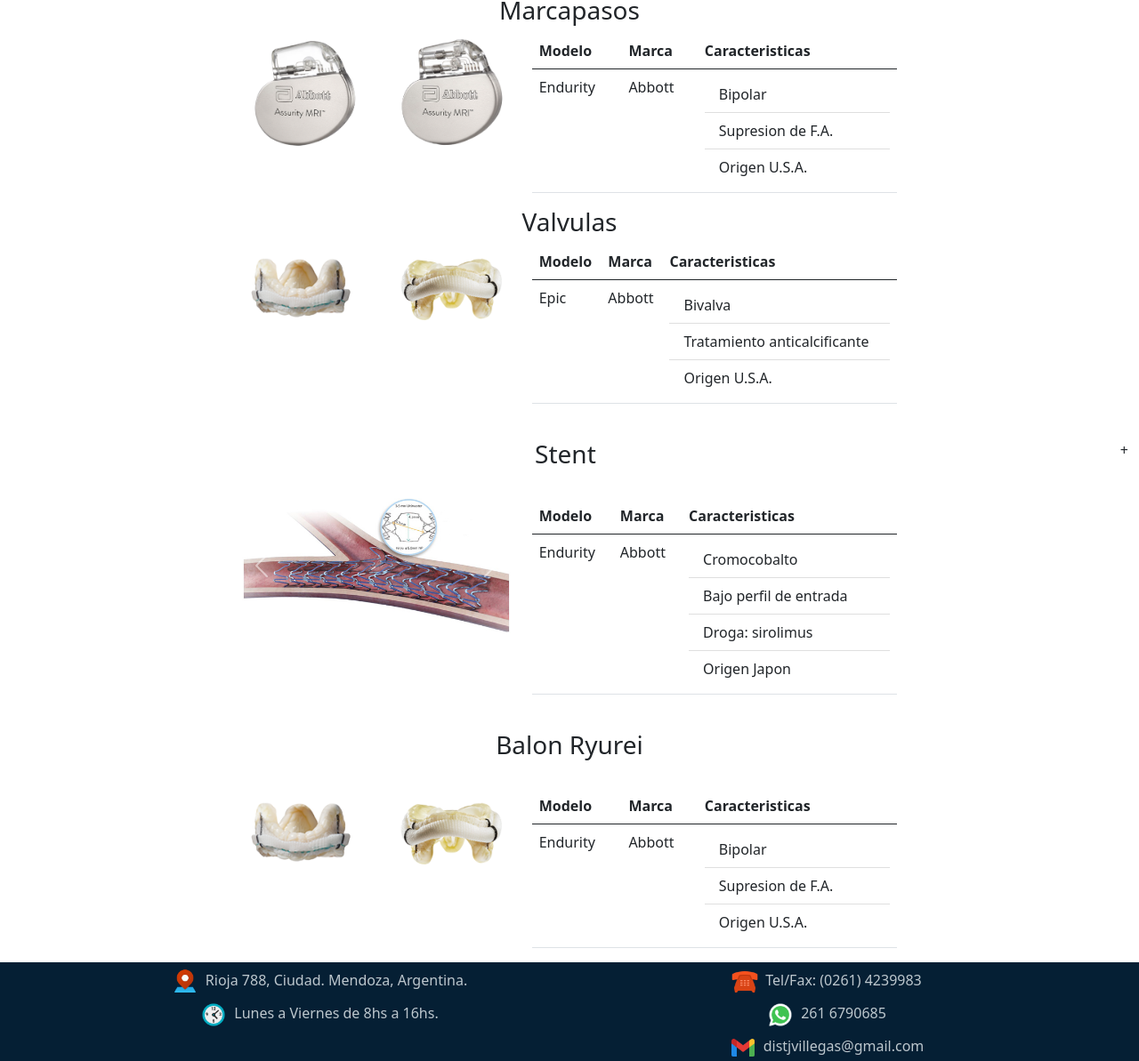
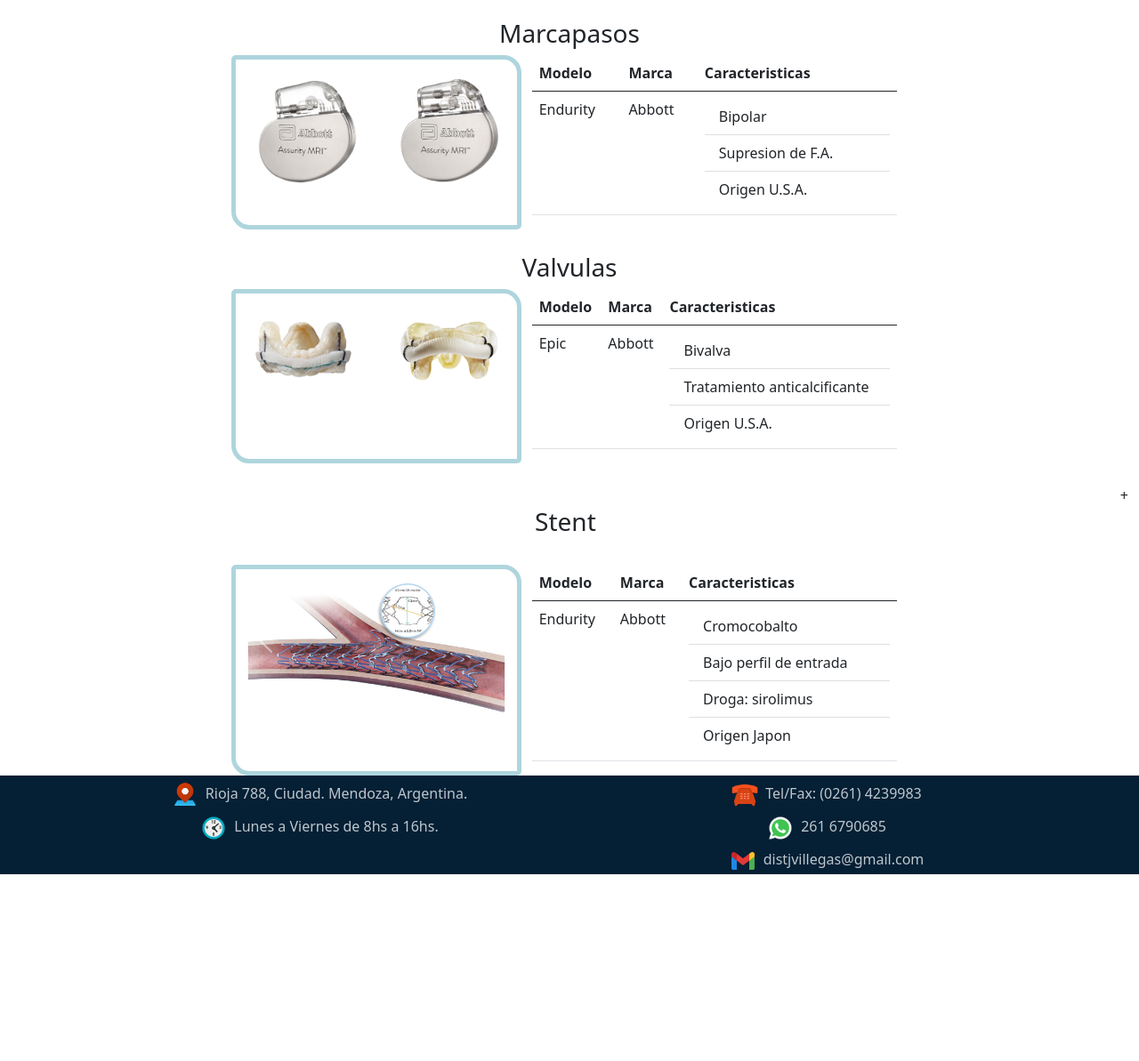
Before and after one commit to eugenia-villegas/Distribuidora-Juan-Villegas, a website: page productos.html in a window 1280 px wide. Shown: the part 170-1363 px from the top of the page at 89% size. After the commit the page ends 1153 px from the top, so only its background shows below. Drawn offline with nearby package versions, Linux system fonts and the light colour scheme.

Commit message:
Cambios en Productos y header

```diff
--- a/productos.html
+++ b/productos.html
@@ -24,15 +24,7 @@
             <a href="index.html" class="nav-link">Inicio</a>
           </li>
           <li class="nav-item">
-            <class class="dropdown">
-              <button class="btn dropdown-toggle" type="button" id="dropdownMenu2" data-toggle="dropdown" aria-haspopup="true" aria-expanded="false">
-              <a href="productos.html">Productos</a></button>
-              <div class="dropdown-menu" aria-labelledby="dropdownMenu2">
-                <button class="dropdown-item" type="button">Marcapasos</button>
-                <button class="dropdown-item" type="button">Valvulas</button>
-                <button class="dropdown-item" type="button">Stent</button>
-              </div>
-            </class>
+            <a href="productos.html" class="nav-link">Productos</a>
           </li>
           <li class="nav-item">
             <a href="nosotros.html" class="nav-link">Nosotros</a>
@@ -56,12 +48,12 @@
       </div>
 
       <div class="row justify-content-center">
-        <div class="col"><h3 class="text-center">Marcapasos</h3></div>
+        <div class="col"><h3 class="text-center producto__titulo">Marcapasos</h3></div>
       </div>
 
         <div class="row justify-content-center">
-          <div class="col-md-3">
-            <img src="img/marcapaso.png" class="img-fluid">
+          <div class="col-md-3 productos__img">
+            <img src="img/marcapaso.png" class="img-fluid productos__img--active">
           </div>
 
           <div class="col-md-4">
@@ -91,13 +83,13 @@
         </div>
 
         <div class="row justify-content-center">
-            <div class="col"><h3 class="text-center">Valvulas</h3></div>
+            <div class="col"><h3 class="text-center producto__titulo">Valvulas</h3></div>
         </div>
 
         <div class="row justify-content-center">
 
-          <div class="col-md-3">
-            <img src="img/valvulas.png" class="img-fluid">
+          <div class="col-md-3 productos__img">
+            <img src="img/valvulas.png" class="img-fluid productos__img--active">
           </div>
 
           <div class="col-md-4">
@@ -127,11 +119,11 @@
          </div>
 
          <div class="row p-4 justify-content-center">
-          <div class="col"><h3 class="text-center">Stent</h3></div>+
+          <div class="col"><h3 class="text-center producto__titulo">Stent</h3></div>+
         </div>
 
         <div class="row justify-content-center">
-          <div class="col-md-3">
+          <div class="col-md-3 productos__img">
 
             <div id="myCarousel" class="carousel slide" data-ride="carousel">
 
@@ -143,13 +135,13 @@
 
               <div class="carousel-inner">
                 <div class="carousel-item active">
-                  <img class="d-block w-100" src="img/stent3.jpg" alt="First slide">
+                  <img class="d-block w-100 productos__img--active" src="img/stent3.jpg" alt="First slide">
                 </div>
                 <div class="carousel-item">
-                  <img class="d-block w-100" src="img/stent.png" width="270" height="130" alt="Second slide">
+                  <img class="d-block w-100 productos__img--active" src="img/stent.png" width="270" height="130" alt="Second slide">
                 </div>
                 <div class="carousel-item">
-                  <img class="d-block w-100" src="img/stent4.jpg" width="270" height="130" alt="Third Slide">
+                  <img class="d-block w-100 roductos__img--active" src="img/stent4.jpg" width="270" height="130" alt="Third Slide">
                 </div>
               </div>
 
@@ -189,41 +181,6 @@
             </table>
           </div>
         </div>
-
-        <div class="row justify-content-center">
-          <div class="row p-4 justify-content-center">
-            <div class="col"><h3 class="text-center">Balon Ryurei</h3></div>
-          </div>
-
-          <div class="col-md-3">
-            <img src="img/valvulas.png" class="img-fluid">
-          </div>
-
-          <div class="col-md-4">
-            <table class="table">
-              <thead>
-                <tr>
-                  <th scope="col">Modelo</th>
-                  <th scope="col">Marca</th>
-                  <th scope="col">Caracteristicas</th>
-                </tr>
-              </thead>
-              <tbody>
-                <tr>
-                  <td>Endurity</td>
-                  <td>Abbott</td>
-                  <td>
-                      <ul class="list-group list-group-flush">
-                        <li class="list-group-item">Bipolar</li>
-                        <li class="list-group-item">Supresion de F.A.</li>
-                        <li class="list-group-item">Origen U.S.A.</li>
-                      </ul>
-                  </td>
-                </tr>
-              </tbody>
-            </table>
-          </div>
-        </div>
     </div>
   </section>
 
--- a/scss/_nav.scss
+++ b/scss/_nav.scss
@@ -12,5 +12,3 @@
         font-size: 20px;
     }
 }
-
-/*Responsive*/
--- a/scss/styles.scss
+++ b/scss/styles.scss
@@ -18,6 +18,13 @@
 @import "index";
 
 /*Productos*/
-/*.table__body {
-    background-color: ;
-}*/
+.producto__titulo {
+    padding-top: 2%;
+}
+.productos__img {
+    border-radius: 5px 20px 5px;
+    border: solid 5px #87c0cdab;
+}
+.productos__img--active {
+    padding-top: 5%;
+}
```
Also changed, not shown: contacto.html (+1 -10 lines), index.html (+2 -11 lines), nosotros.html (+1 -10 lines), css/styles.css.
